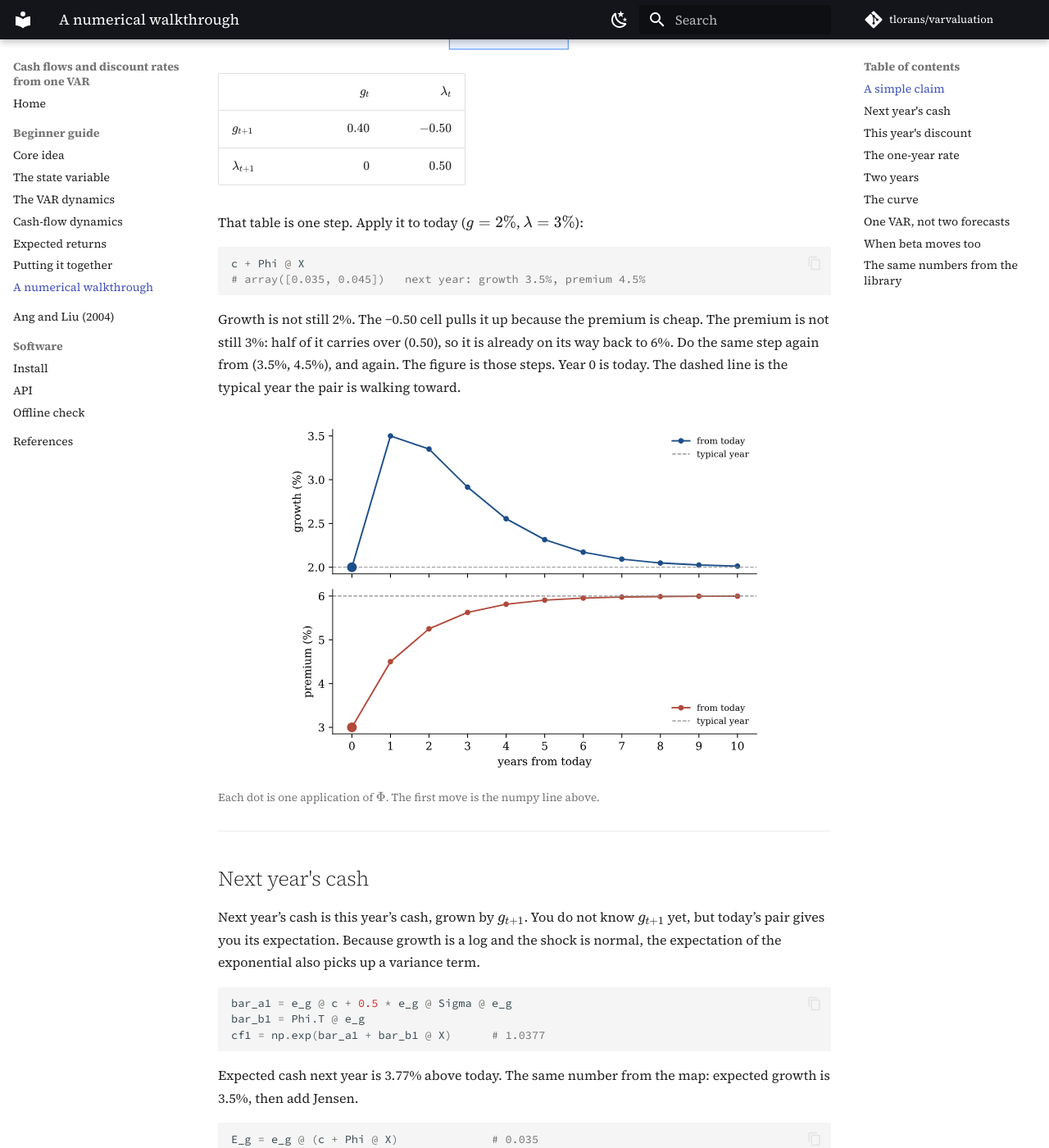
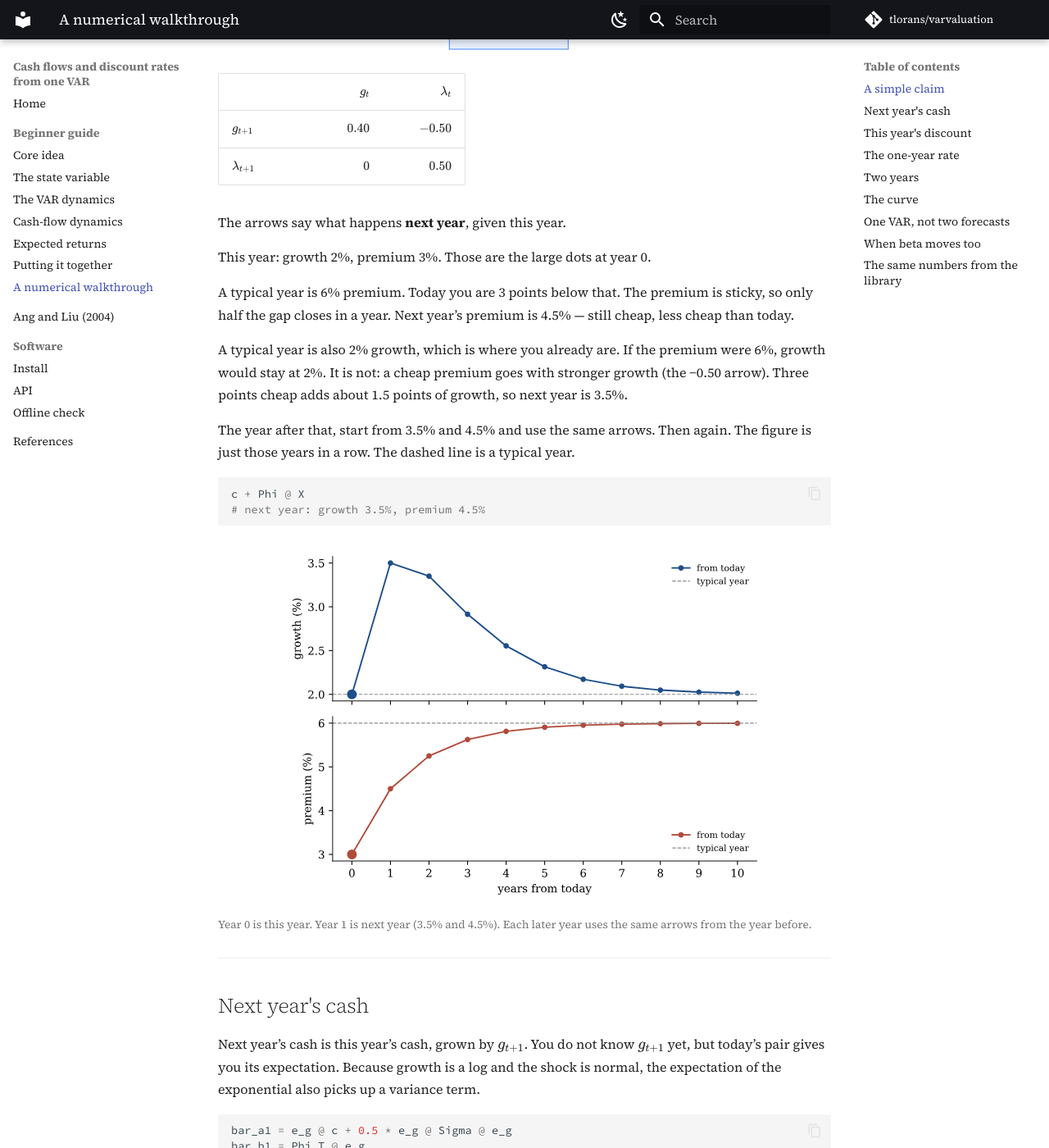
Before and after one commit to tlorans/varvaluation, an MkDocs documentation site: the page built from docs/guide/numerical.md, in a window 1280 px wide and 1400 px high, scrolled down 1336 px. Shown: the whole window at 82% size. Built offline with MkDocs 1.6.1 and Material for MkDocs 9.7.7, drawn with Linux system fonts in a browser that asks for light colours; comment, search, counter and statistics services are not loaded.

Commit message:
docs: explain next year from today's 2% and 3%, then the path chart

````diff
--- a/docs/guide/numerical.md
+++ b/docs/guide/numerical.md
@@ -54,17 +54,23 @@ flowchart LR
 | \(g_{t+1}\) | \(0.40\) | \(-0.50\) |
 | \(\lambda_{t+1}\) | \(0\) | \(0.50\) |
 
-That table is one step. Apply it to today (\(g=2\%\), \(\lambda=3\%\)):
+The arrows say what happens **next year**, given this year.
+
+This year: growth 2%, premium 3%. Those are the large dots at year 0.
+
+A typical year is 6% premium. Today you are 3 points below that. The premium is sticky, so only half the gap closes in a year. Next year’s premium is 4.5% — still cheap, less cheap than today.
+
+A typical year is also 2% growth, which is where you already are. If the premium were 6%, growth would stay at 2%. It is not: a cheap premium goes with stronger growth (the −0.50 arrow). Three points cheap adds about 1.5 points of growth, so next year is 3.5%.
+
+The year after that, start from 3.5% and 4.5% and use the same arrows. Then again. The figure is just those years in a row. The dashed line is a typical year.
 
 ```python
 c + Phi @ X
-# array([0.035, 0.045])   next year: growth 3.5%, premium 4.5%
+# next year: growth 3.5%, premium 4.5%
 ```
 
-Growth is not still 2%. The −0.50 cell pulls it up because the premium is cheap. The premium is not still 3%: half of it carries over (0.50), so it is already on its way back to 6%. Do the same step again from (3.5%, 4.5%), and again. The figure is those steps. Year 0 is today. The dashed line is the typical year the pair is walking toward.
-
 ![Expected growth and premium](../assets/figures/numerical_paths.svg)
-<p class="figure-caption">Each dot is one application of \(\Phi\). The first move is the numpy line above.</p>
+<p class="figure-caption">Year 0 is this year. Year 1 is next year (3.5% and 4.5%). Each later year uses the same arrows from the year before.</p>
 
 ---
 
````
